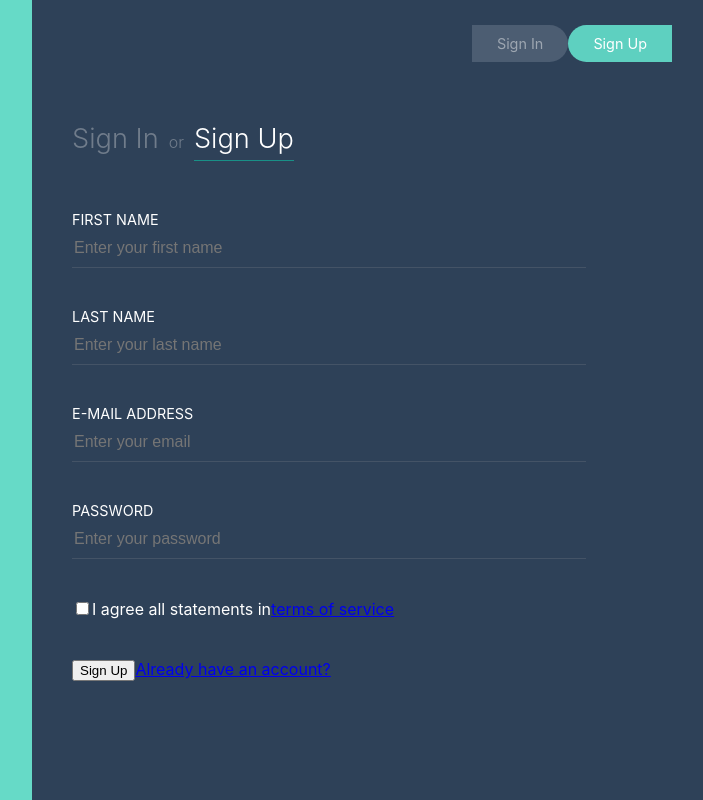
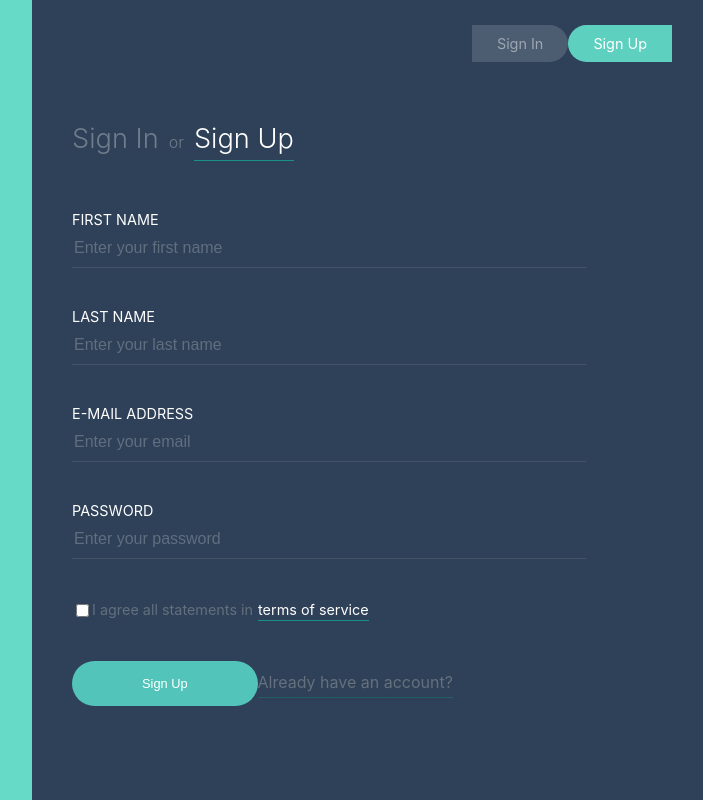
Before and after one commit to equity-risk-ratings/backend, a React (Create React App) app in the folder equity-risk/: page / in a window 1280 px wide. Shown: the whole page, without its empty margins (568-1271 px from the left). Built offline with nearby package versions, Linux system fonts and the light colour scheme.

Commit message:
form styles

```diff
--- a/equity-risk/src/App.css
+++ b/equity-risk/src/App.css
@@ -104,3 +104,44 @@ FormField {
   padding-bottom: 10px;
   margin-top: 10px;
 }
+
+.FormField__Input::placeholder {
+  color: #616E7F;
+}
+
+.FormField__Button {
+  background-color: #52C4B9;
+  color: white;
+  border: none;
+  outline: none;
+  border-radius: 25px;
+  padding: 15px 70px;
+  font-size: .8em;
+  font-weight: 500;
+}
+.FormField__Link {
+  color: #66707D;
+  text-decoration: none;
+  display: inline-block;
+  border-bottom: 1.5px solid #225E62;
+  padding-bottom: 5px;
+}
+
+.FormField__CheckboxLabel {
+  color: #646F7D;
+  font-size: .9em;
+}
+
+.FormField__Checkbox {
+  position: relative;
+  top: 1.5px;
+}
+
+.FormField__TermsLink {
+  color: white;
+  border-bottom: 1px solid #199087;
+  text-decoration: none;
+  display: inline-block;
+  padding-bottom: 2px;
+  margin-left: 5px;
+}
```
